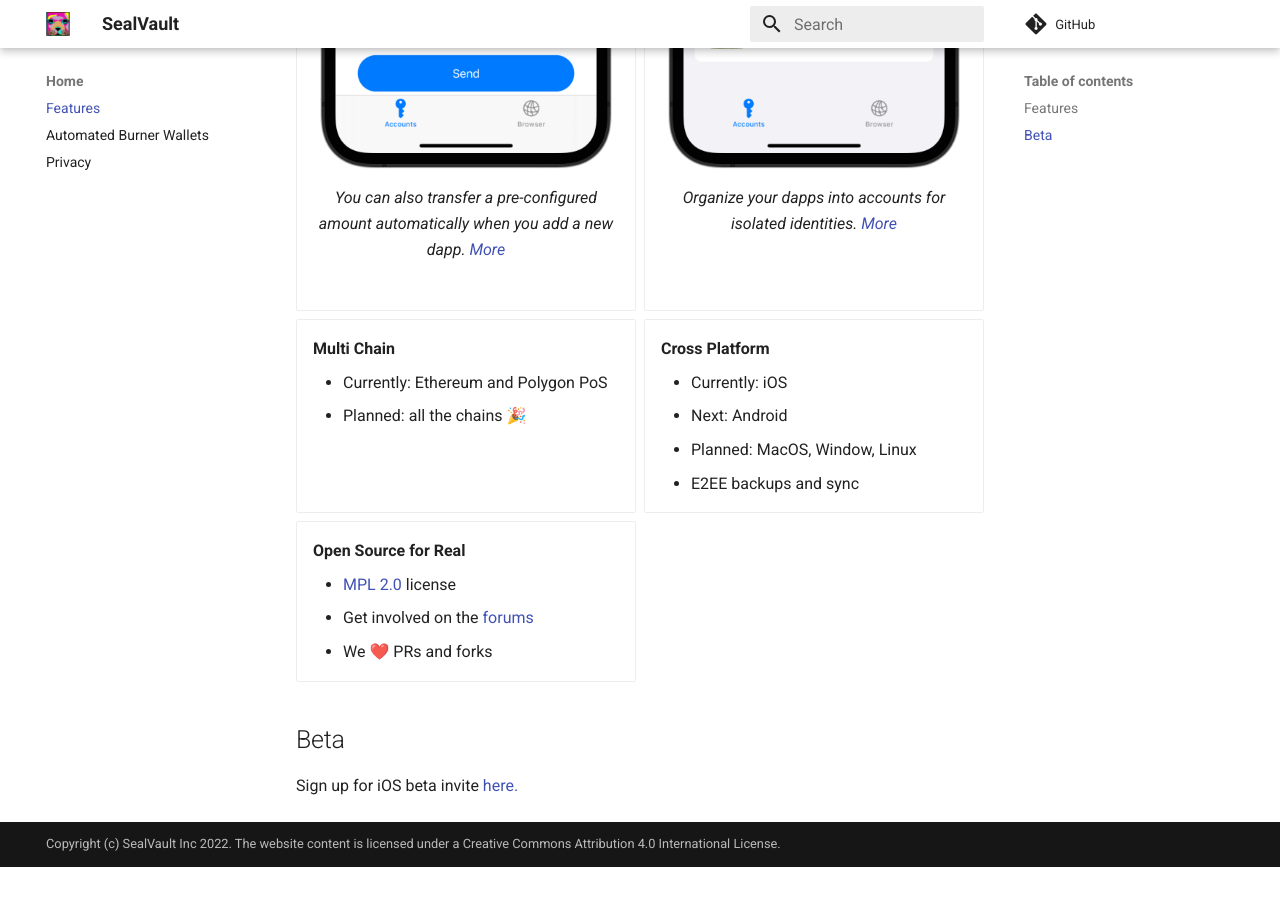
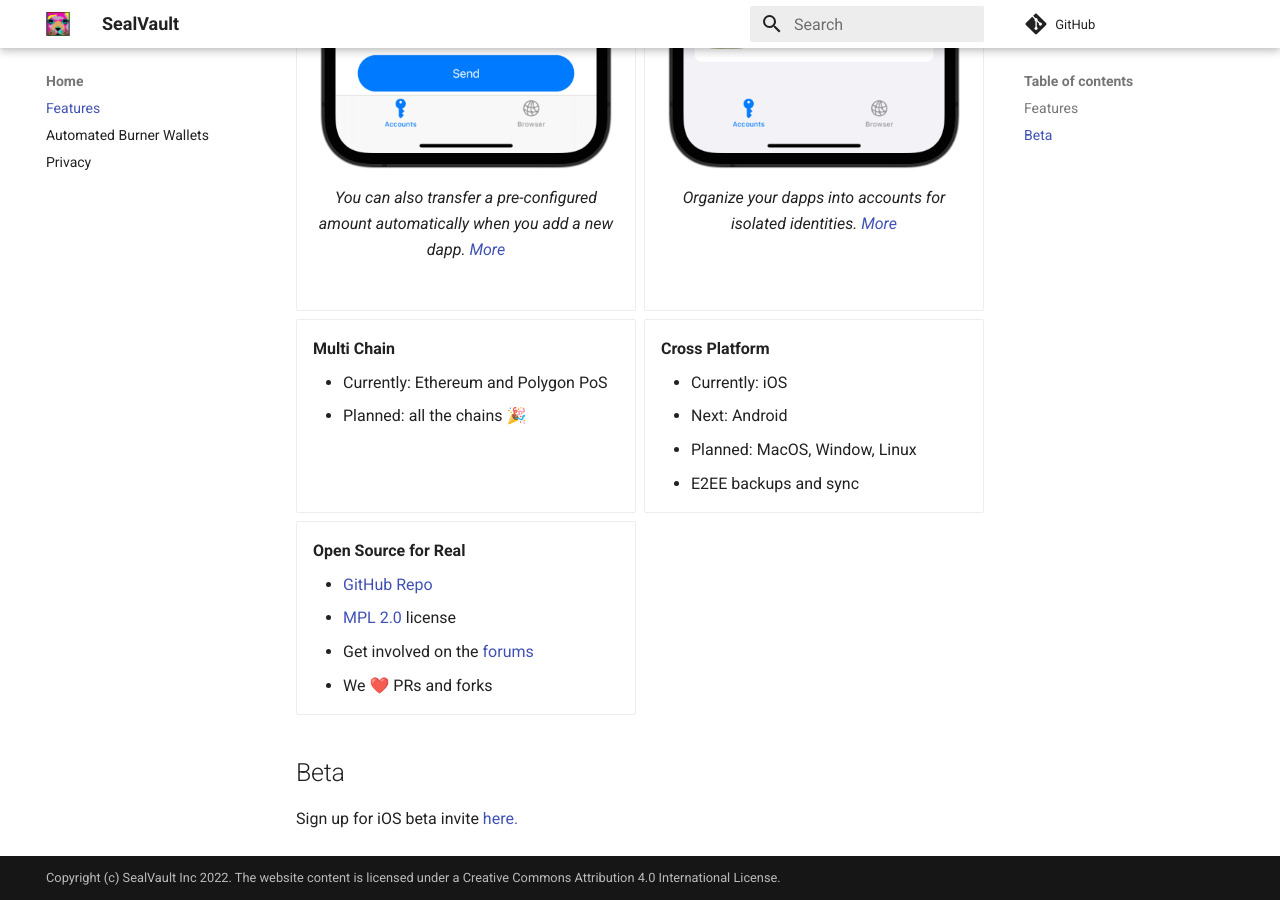
Before and after one commit to sealvault/sealvault, an MkDocs documentation site: the page built from website/src/index.md, in a window 1280 px wide and 900 px high, scrolled down 1788 px. Built offline with MkDocs 1.6.1 and Material for MkDocs 9.7.7, drawn with Linux system fonts in a browser that asks for light colours; comment, search, counter and statistics services are not loaded; before the commit the page ends 2655 px from its top, so only the background shows below that.

Commit message:
Add link to github repo to landing

```diff
--- a/website/src/index.md
+++ b/website/src/index.md
@@ -60,6 +60,7 @@ title: Features
     - E2EE backups and sync
 
 -   __Open Source for Real__
+    - [GitHub Repo](https://github.com/sealvault/sealvault)
     - [MPL 2.0](https://tldrlegal.com/license/mozilla-public-license-2.0-%28mpl-2%29) license
     - Get involved on the [forums](https://forum.sealvault.org)
     - We &#10084;&#65039; PRs and forks
```
